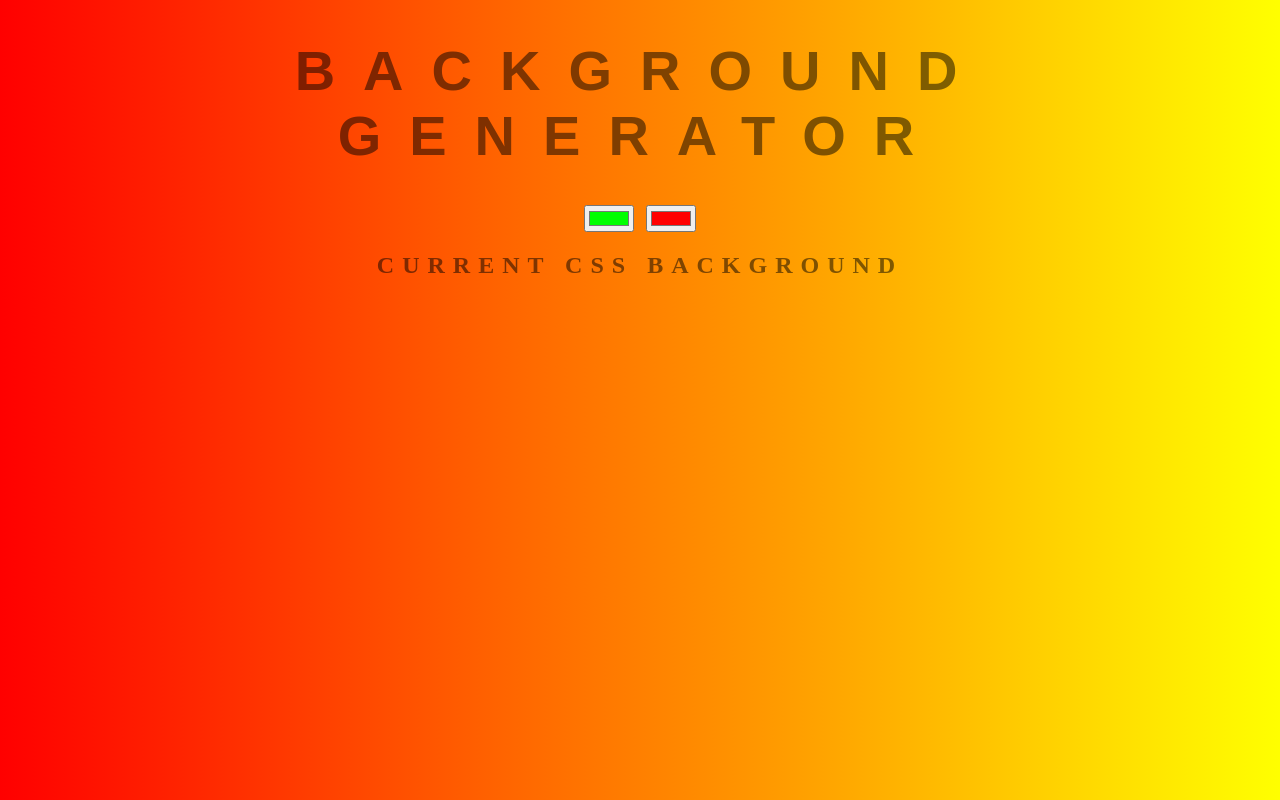
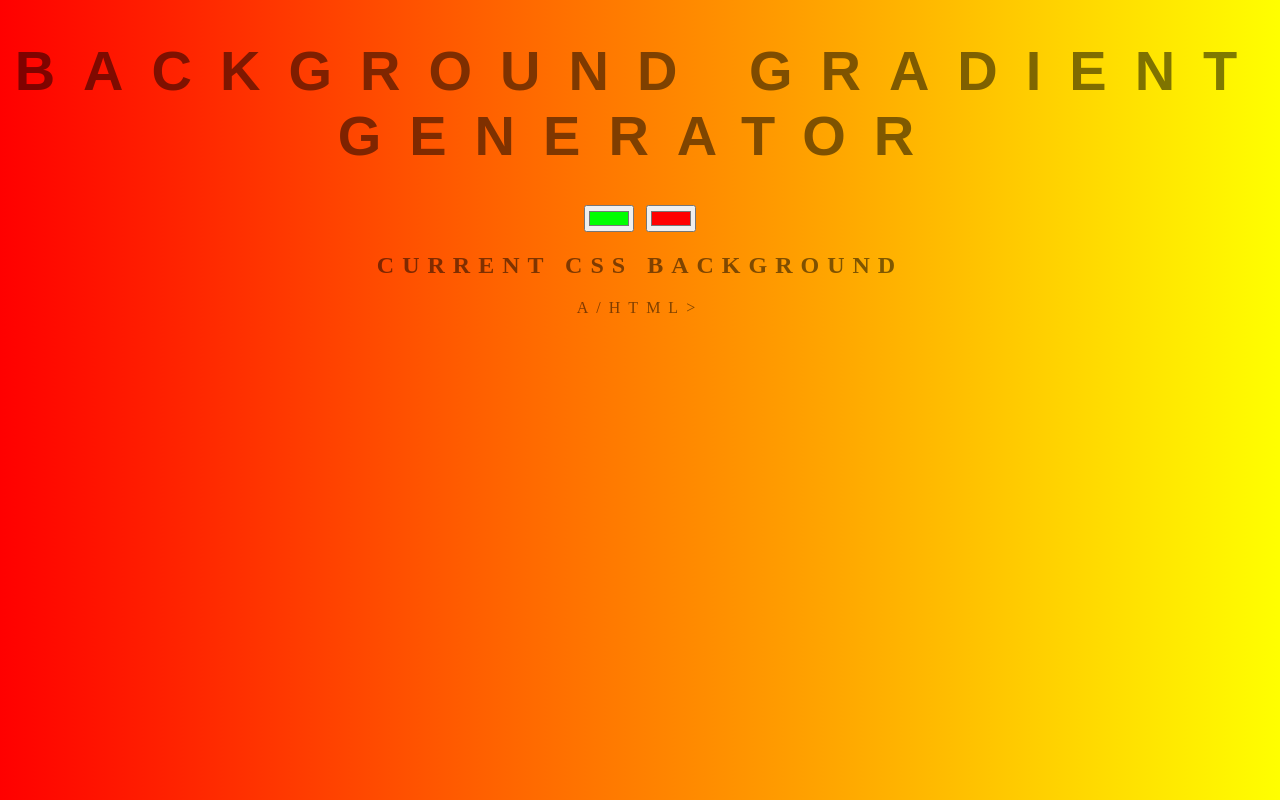
Before and after one commit to Sid-bit28/Gradient-Meter, a plain HTML site: page index.html in a window 1280 px wide. Drawn offline with Linux system fonts and the light colour scheme.

Commit message:
Added Gradient in name

```diff
--- a/index.html
+++ b/index.html
@@ -10,7 +10,7 @@
 </head>
 
 <body id="gradient">
-    <h1>Background Generator</h1>
+    <h1>Background Gradient Generator</h1>
     <input class="color1" type="color" name="color1" value="#00ff00">
     <input class="color2" type="color" name="color2" value="#ff0000">
     <h2>Current CSS Background</h2>
@@ -18,4 +18,4 @@
     <script type="text/javascript" src="script.js"></script>
 </body>
 
-</html>
+a/html>
```
